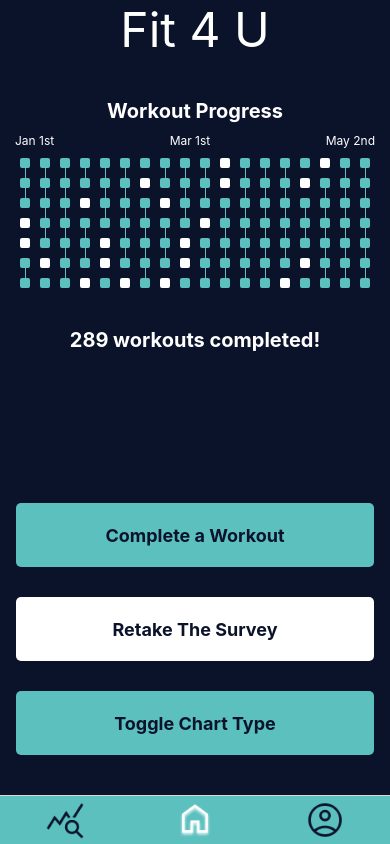
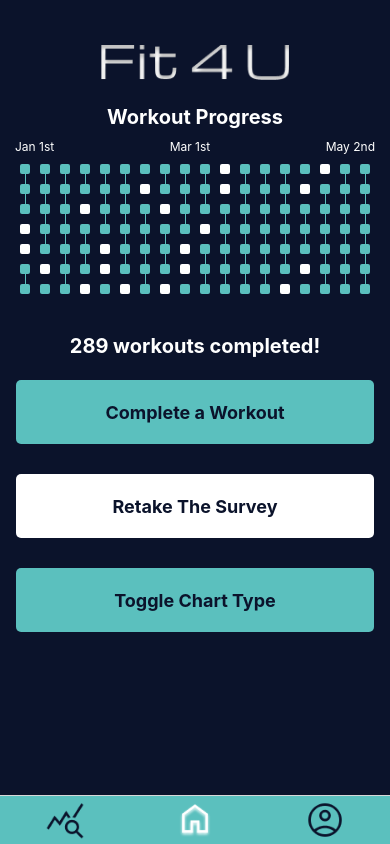
Before and after one commit to conroy-ricketts/Workout-Tracker, a React Native app: screen /TrackerScreen in a window 390 px wide. Built offline with nearby package versions, Linux system fonts and the light colour scheme.

Commit message:
Fixed HomeScreen's Logo

```diff
--- a/src/screens/core/TrackerScreen.tsx
+++ b/src/screens/core/TrackerScreen.tsx
@@ -1,19 +1,20 @@
 import React, { useState } from 'react'
-import { StyleSheet, Text, View } from 'react-native'
+import { StyleSheet, Text, View, Image, Dimensions } from 'react-native'
 import { SafeAreaView } from 'react-native-safe-area-context'
 import FullWidthRectButton from '../../components/FullWidthRectButton'
 import ProgressChart from '../../components/ProgressChart'
 import { AppColors } from '../../resources/AppColors'
+
+const {width,height} = Dimensions.get('window')
 
 export default function TrackerScreen(): JSX.Element {
     const [progressChartType, setPogressChartType] = useState<'compact' | 'normal'>('compact')
 
     return (
         <SafeAreaView style={{flex: 1, backgroundColor: AppColors.MaastrichtBlue, justifyContent: 'space-between'}}>
-            <View>
-                <Text style={{textAlign: 'center', fontStyle: 'normal', fontWeight: '400', fontSize: 48, color: AppColors.White, paddingBottom: 40}}>
-                    {'Fit 4 U'}
-                </Text>
+            {/* To keep the logo look consistent I imported the logo image as the font style is not available on react native */}
+            <View style={reusedStyles.appTitleContainer}>
+                <Image source={require('../../../assets/Fit4U(WhiteLOGO).png')} style={reusedStyles.appTitle} />
                 <ProgressChart chartType={progressChartType} />
             </View>
             <View style={{paddingBottom: 40}}>
@@ -47,6 +48,21 @@ export default function TrackerScreen(): JSX.Element {
 const reusedStyles = StyleSheet.create({
     buttonView: {
         paddingTop: 30,
-        alignSelf: 'center'
+        alignSelf: 'center',
+        top: 350
+    },
+    appTitleContainer: {
+        position: 'absolute',
+        top: height<900? 30:50,
+        width: '100%',
+        alignItems: 'center',
+        justifyContent: 'center',
+        zIndex: 10,
+    },
+    appTitle: {
+        width: (width*0.48),
+        height: (height*0.077),
+        resizeMode: 'contain',
+        marginBottom:10
     }
 })
```
Also changed, not shown: assets/Fit4U(WhiteLOGO).png (added).
